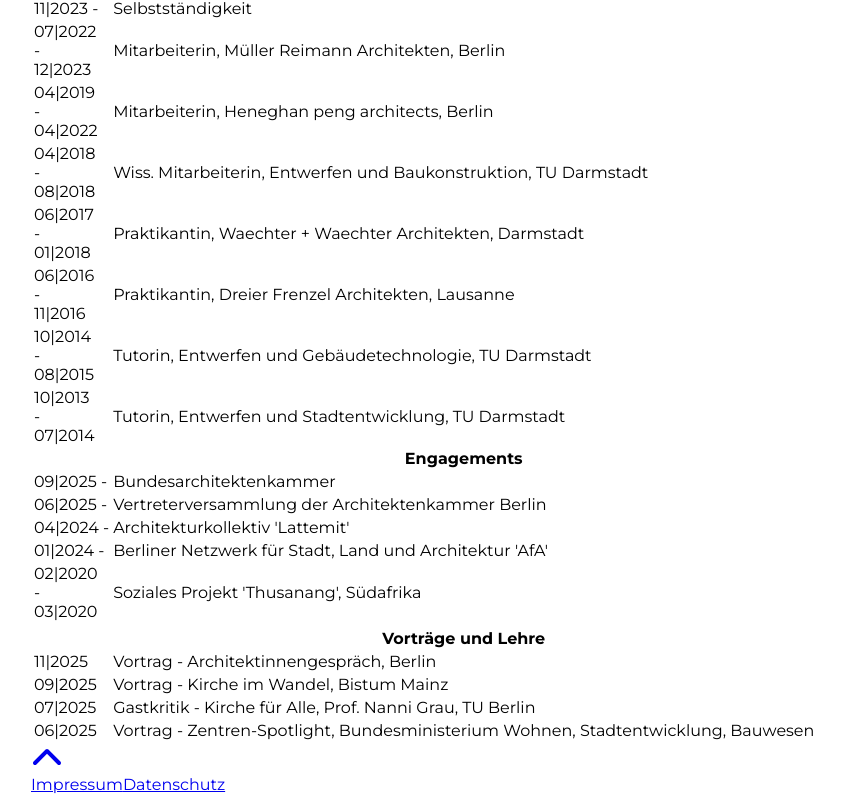
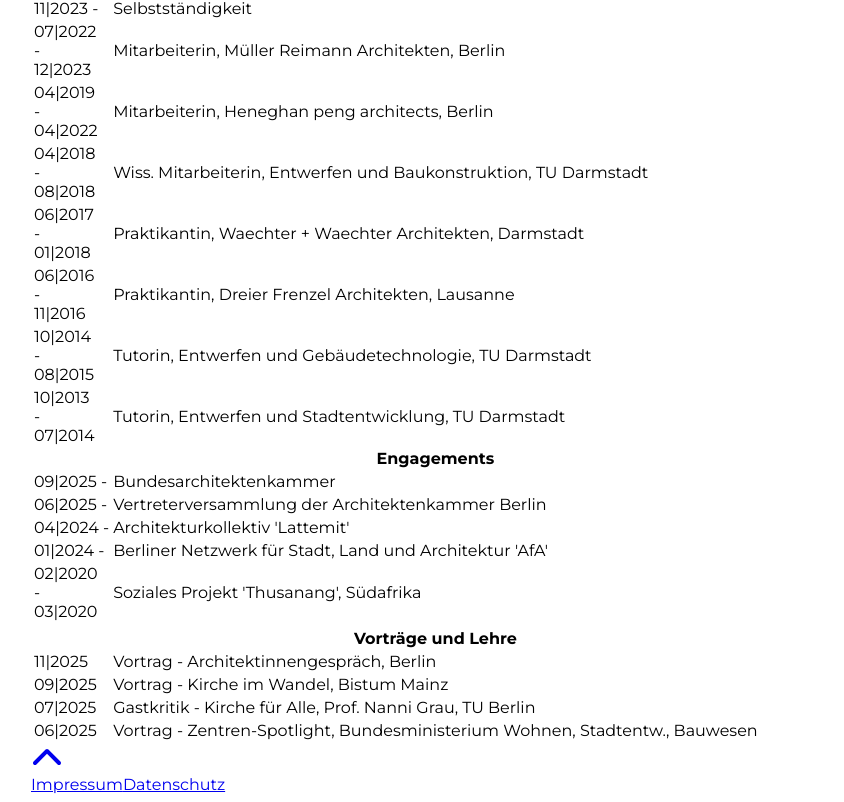
Before and after one commit to ihl-architektur/ihl-architektur.github.io, a React (Create React App) app: page /#/vita in a window 1280 px wide. Shown: the part 684-1486 px from the top of the page, without its empty margins (9-853 px from the left). Built offline with nearby package versions, Linux system fonts and the light colour scheme; the HTML template or start-up script is replaced by a standard one.

Commit message:
Stadtentwicklung Abkürzung

```diff
--- a/src/pages/Vita.jsx
+++ b/src/pages/Vita.jsx
@@ -183,8 +183,8 @@ const Vita = () => {
             <div>06|2025 </div>
           </td>
           <td className="pl-4">
-            Vortrag - Zentren-Spotlight, Bundesministerium Wohnen,
-            Stadtentwicklung, Bauwesen
+            Vortrag - Zentren-Spotlight, Bundesministerium Wohnen, Stadtentw.,
+            Bauwesen
           </td>
         </tr>
       </table>
```
